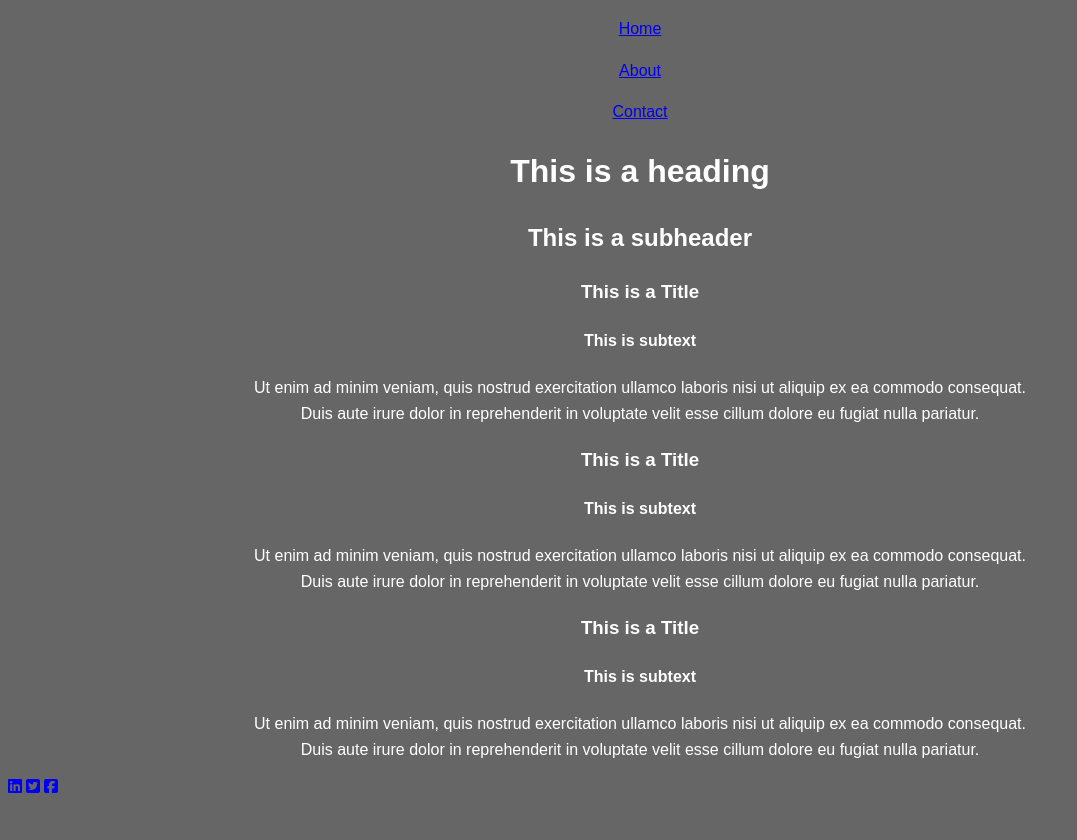
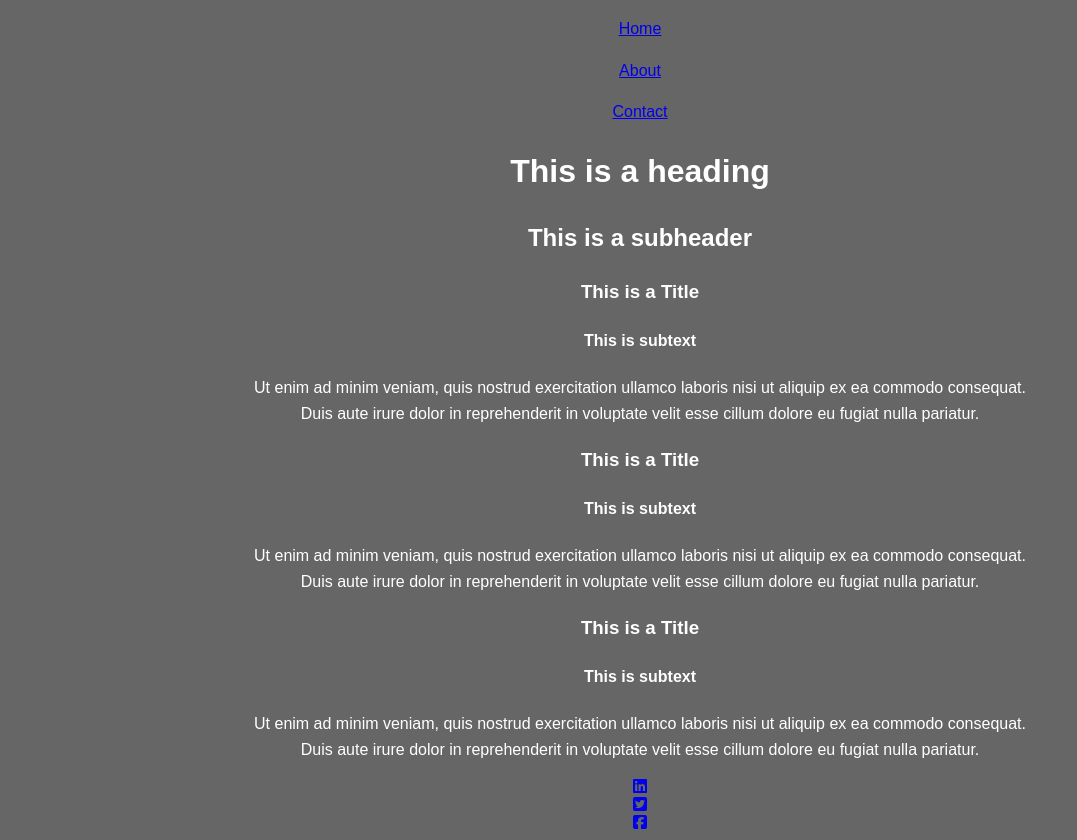
Before and after one commit to JMC1997/JMC1997.github.io, a plain HTML site: page index.html in a window 1280 px wide. Shown: the whole page, without its empty margins (0-1077 px from the left). Before the commit the page ends 804 px from the top, so only its background shows below. Drawn offline with Linux system fonts and the light colour scheme.

Commit message:
Update index.html

```diff
--- a/index.html
+++ b/index.html
@@ -70,10 +70,15 @@
 </main>
 
 <footer>
-
-	<a href = "https://www.linkedin.com/in/jomar-carire-991183170/" aria-label="Linkedin"><span class="Linkedin"></span><i class="fa-brands fa-linkedin"></i></a>
-	<a href = "https://twitter.com/JomarCarire1997" aria-label="Twitter"><span class="Twitter"></span><i class="fa-brands fa-square-twitter"></i></a>
-	<a href = "https://www.facebook.com/profile.php?id=100091428849415" aria-label="Facebook"><span class="Facebook"></span><i class="fa-brands fa-square-facebook"></i></a>
+	<div style="width:100%;text-align:center;">
+		<a href = "https://www.linkedin.com/in/jomar-carire-991183170/" aria-label="Linkedin"><i class="fa-brands fa-linkedin"></i></a>
+	</div>
+	<div style="width:100%;text-align:center;">
+		<a href = "https://twitter.com/JomarCarire1997" aria-label="Twitter"><i class="fa-brands fa-square-twitter"></i></a>
+	</div>
+	<div style="width:100%;text-align:center;">
+		<a href = "https://www.facebook.com/profile.php?id=100091428849415" aria-label="Facebook"><i class="fa-brands fa-square-facebook"></i></a>
+	</div>
 
 	</footer>
 
```
